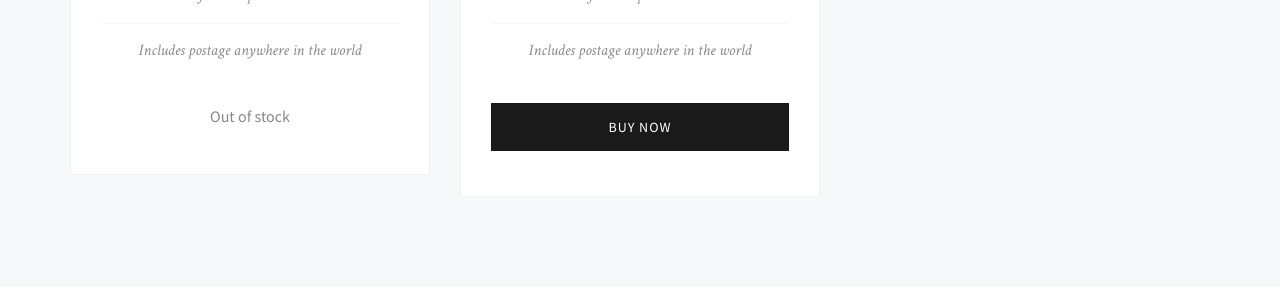
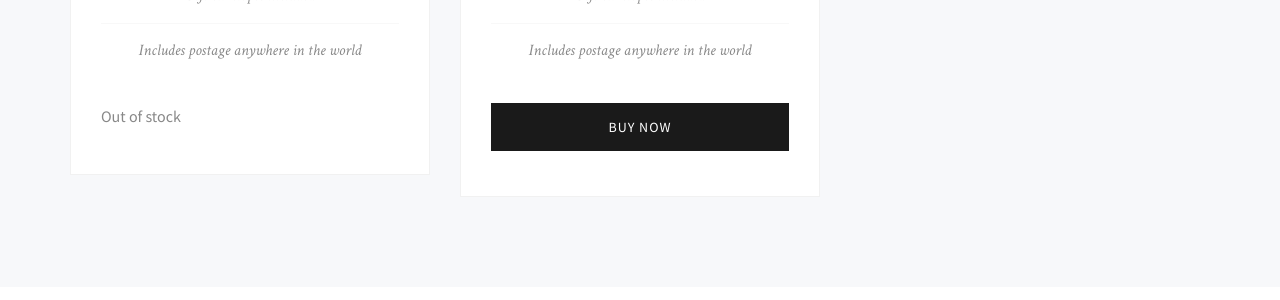
Before and after one commit to kevinmonahan/ethercards.github.io, a Jekyll site: the page built from index.html, in a window 1280 px wide and 900 px high, scrolled down 1994 px. Shown: the part 150-450 px from the top of the window. Built offline with Jekyll 4.4.1, drawn with Linux system fonts in a browser that asks for light colours; nearby versions of some CDN libraries; some web fonts are replaced.

Commit message:
Revert "Center out-of-stock"
This reverts commit 5f1908c64ab27c9ee40de659c7f2122450776d36.

```diff
--- a/index.html
+++ b/index.html
@@ -83,7 +83,7 @@ layout: default
 						<li>Gift envelopes included</li>
 						<li>Includes postage anywhere in the world</li>
 					</ul>
-					<div class="table-buy" style="text-align: center">
+					<div class="table-buy">
 						Out of stock
 						<!--<input type="button" value="Buy Now" onclick="addProduct({id: 82436775, quantity: 2})">-->
 					</div>
```
